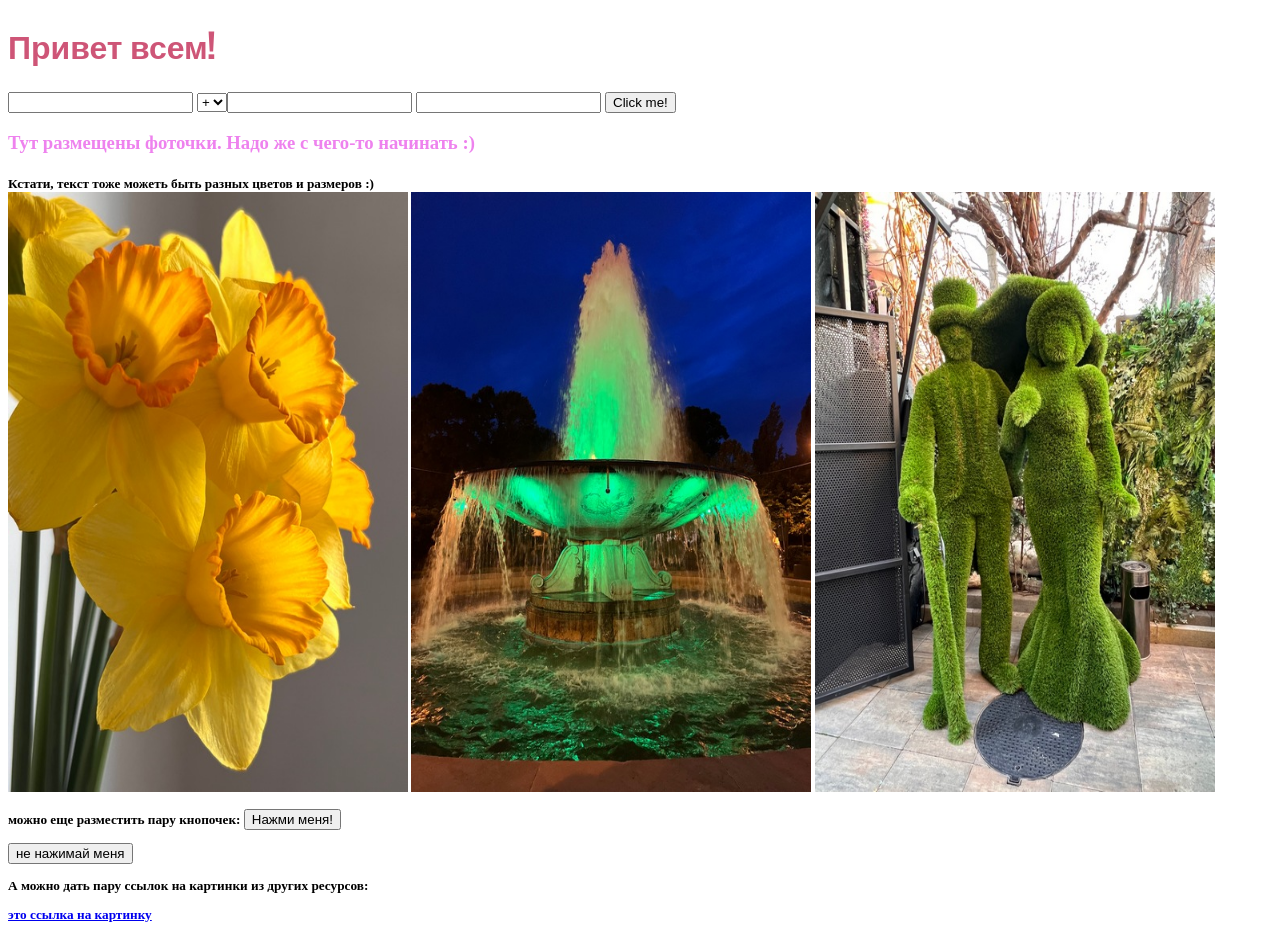
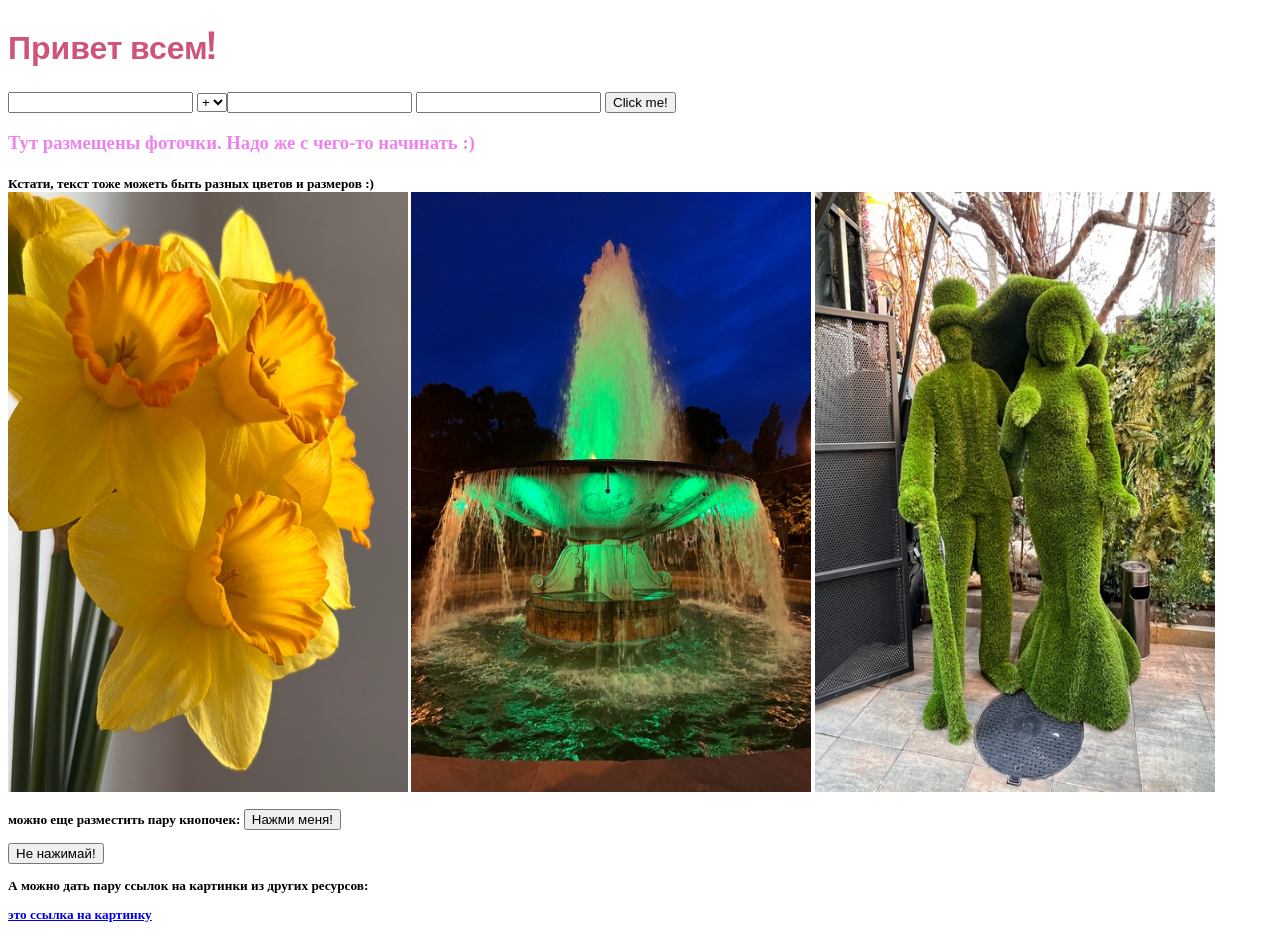
Before and after one commit to OlhaLevchenko/OL, a plain HTML site: page index.html in a window 1280 px wide. Shown: the top 933 px of the page. Drawn offline with Linux system fonts and the light colour scheme.

Commit message:
Update index.html

```diff
--- a/index.html
+++ b/index.html
@@ -48,7 +48,7 @@
 onclick="document.getElementById('demo').innerHTML = Date()">
 Нажми меня!</button>
 <p id="demo"></p>
-    <button onclick="document.getElementById('demo').innerHTML = 'Шеф, все ПРОПАЛО!' " > не нажимай меня</button>
+    <button type="button" onclick="document.getElementById('demo').innerHTML = 'Шеф, все пропало!'">Не нажимай!</button>
 </p>
 
   <p>А можно дать пару ссылок на картинки из других ресурсов:</p>
```
